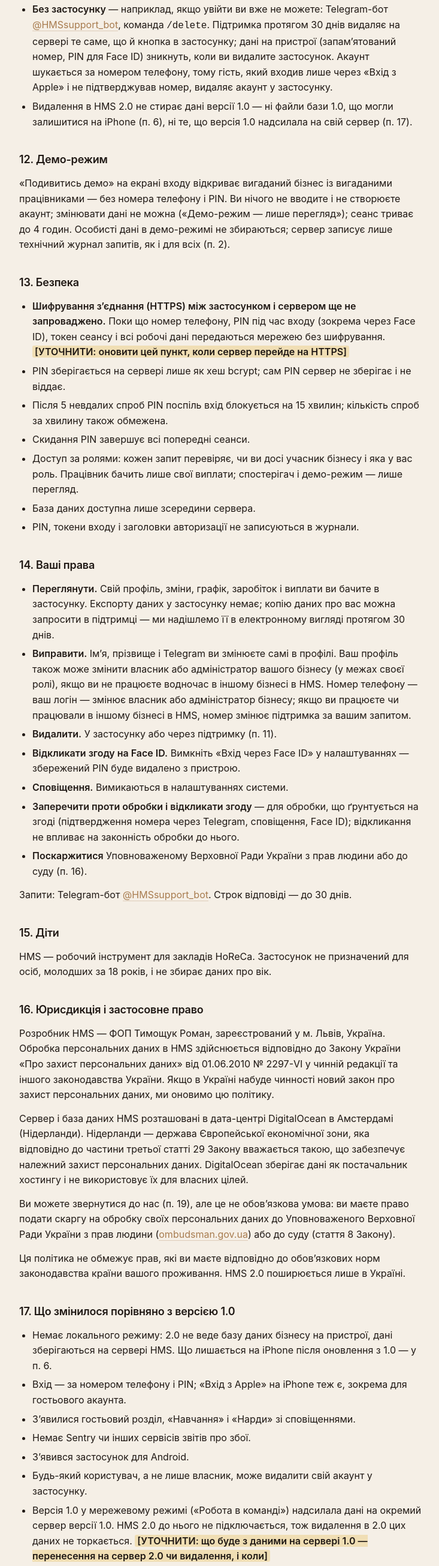
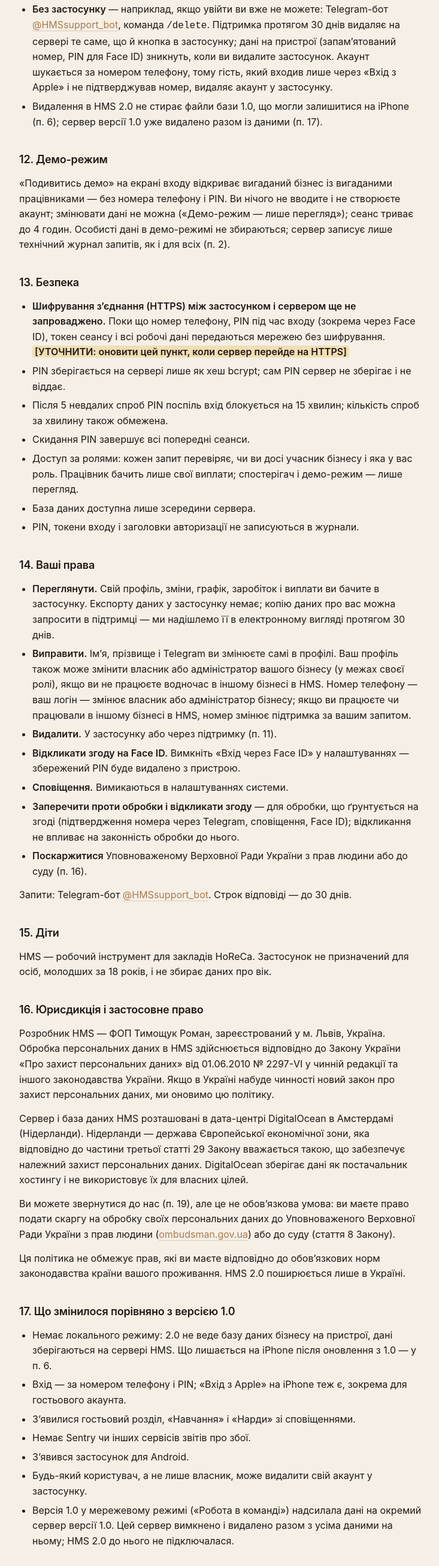
Before and after one commit to rtymoshchuk-dev/hms-privacy, a plain HTML site: page index.html in a window 1280 px wide. Shown: the part 9372-11982 px from the top of the page at 60% size, without its empty margins (272-1005 px from the left). Drawn offline with Linux system fonts and the light colour scheme.

Commit message:
Політика: сервер версії 1.0 видалено разом із даними (Роман 05.11)

```diff
--- a/index.html
+++ b/index.html
@@ -324,7 +324,7 @@
         <li><strong>Власник:</strong> «Налаштування» → «Безпека» → «Видалити мережу і почати з нуля». Видаляється весь бізнес: точки, команда, продажі, склад, інвентаризації, виплати, графік, чек-листи, «Навчання» з фото і відео, налаштування. Акаунти людей, які не працюють і не працювали в жодному іншому бізнесі в HMS, видаляються повністю — разом із даними «Нард», щоденником, сповіщеннями і підтвердженнями номера; акаунт людини, яка працює чи працювала в іншому бізнесі, залишається там.</li>
         <li><strong>На пристрої</strong> після видалення стираються токен сеансу, запамʼятований номер, PIN для Face ID і вибір щодо Face ID для вашого номера. Кошик і архів замовлень, чернетки міксів, позначки «Виконано», партії проти бота і налаштування лишаються на пристрої, доки ви не видалите застосунок.</li>
         <li><strong>Без застосунку</strong> — наприклад, якщо увійти ви вже не можете: Telegram-бот <a href="https://t.me/HMSsupport_bot?start=delete-account">@HMSsupport_bot</a>, команда <code>/delete</code>. Підтримка протягом 30 днів видаляє на сервері те саме, що й кнопка в застосунку; дані на пристрої (запамʼятований номер, PIN для Face ID) зникнуть, коли ви видалите застосунок. Акаунт шукається за номером телефону, тому гість, який входив лише через «Вхід з Apple» і не підтверджував номер, видаляє акаунт у застосунку.</li>
-        <li>Видалення в HMS 2.0 не стирає дані версії 1.0 — ні файли бази 1.0, що могли залишитися на iPhone (п. 6), ні те, що версія 1.0 надсилала на свій сервер (п. 17).</li>
+        <li>Видалення в HMS 2.0 не стирає файли бази 1.0, що могли залишитися на iPhone (п. 6); сервер версії 1.0 уже видалено разом із даними (п. 17).</li>
       </ul>
 
       <h2>12. Демо-режим</h2>
@@ -370,7 +370,7 @@
         <li>Немає Sentry чи інших сервісів звітів про збої.</li>
         <li>Зʼявився застосунок для Android.</li>
         <li>Будь-який користувач, а не лише власник, може видалити свій акаунт у застосунку.</li>
-        <li>Версія 1.0 у мережевому режимі («Робота в команді») надсилала дані на окремий сервер версії 1.0. HMS 2.0 до нього не підключається, тож видалення в 2.0 цих даних не торкається. <span class="todo">[УТОЧНИТИ: що буде з даними на сервері 1.0 — перенесення на сервер 2.0 чи видалення, і коли]</span></li>
+        <li>Версія 1.0 у мережевому режимі («Робота в команді») надсилала дані на окремий сервер версії 1.0. Цей сервер вимкнено і видалено разом з усіма даними на ньому; HMS 2.0 до нього не підключалася.</li>
       </ul>
 
       <h2>18. Зміни в політиці</h2>
```
Also changed, not shown: delete-account.html (+2 -2 lines).
